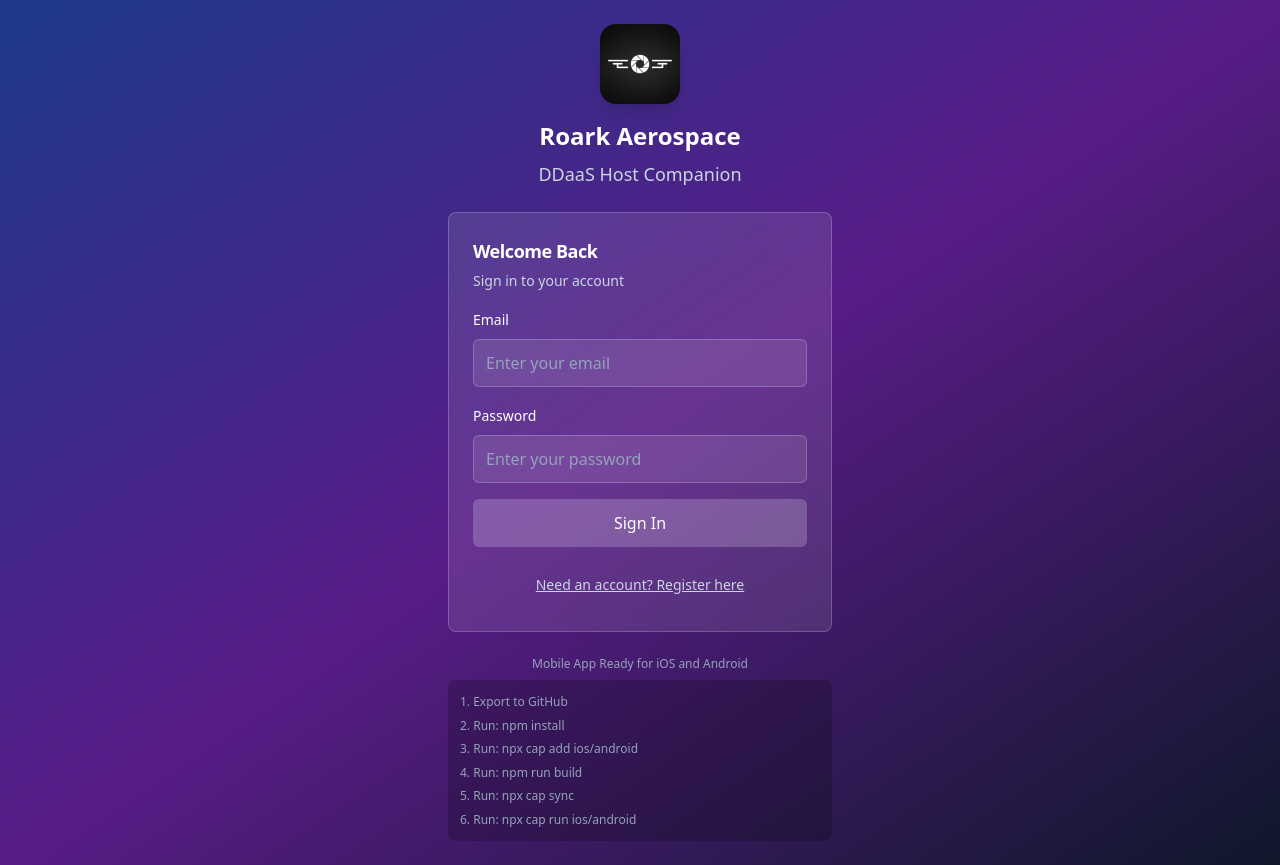
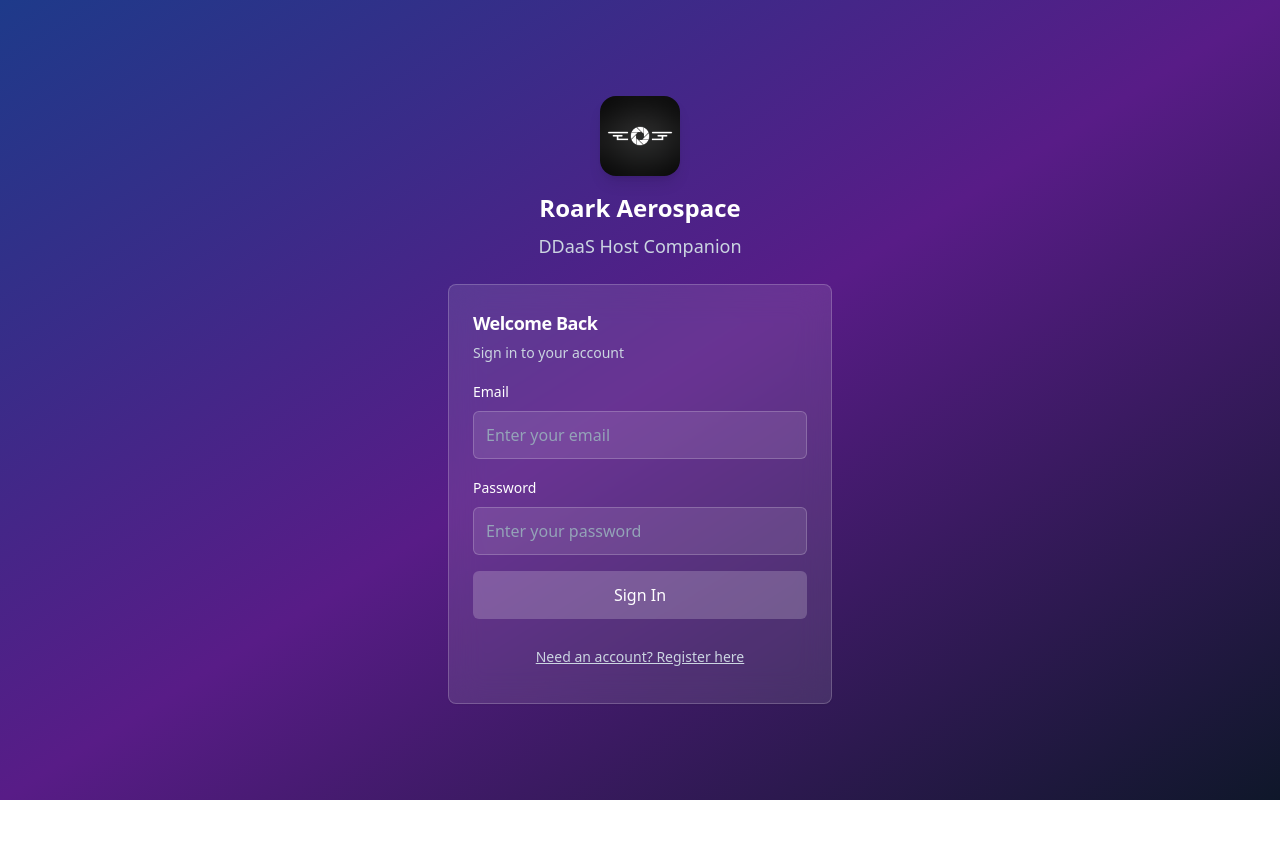
Before and after one commit to Roark-Aerospace/ddaas-companion, a React (Vite) app: page / in a window 1280 px wide. After the commit the page ends 800 px from the top, so only its background shows below. Built offline with nearby package versions, Linux system fonts and the light colour scheme.

Commit message:
Fix: Remove GitHub instructions from embed
Removes the numbered list of GitHub instructions from the embedded app view.

```diff
--- a/src/pages/Index.tsx
+++ b/src/pages/Index.tsx
@@ -214,21 +214,6 @@ const Index = () => {
             </div>
           </CardContent>
         </Card>
-
-        {/* Instructions */}
-        <div className="text-center text-xs text-slate-400 space-y-2">
-          <p>Mobile App Ready for iOS and Android</p>
-          <div className="text-left bg-black/20 p-3 rounded-lg">
-            <ol className="space-y-1 text-xs leading-relaxed">
-              <li>1. Export to GitHub</li>
-              <li>2. Run: npm install</li>
-              <li>3. Run: npx cap add ios/android</li>
-              <li>4. Run: npm run build</li>
-              <li>5. Run: npx cap sync</li>
-              <li>6. Run: npx cap run ios/android</li>
-            </ol>
-          </div>
-        </div>
       </div>
     </div>
   );
```
